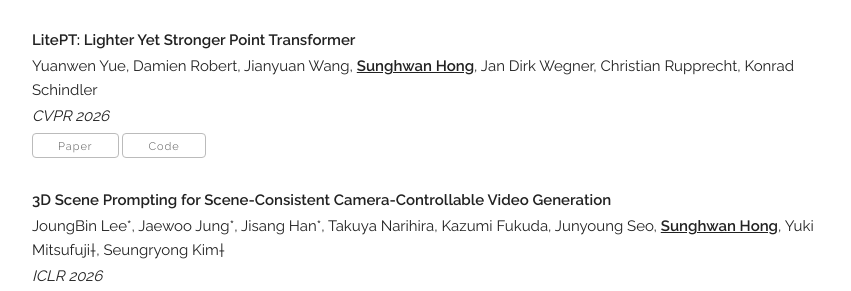
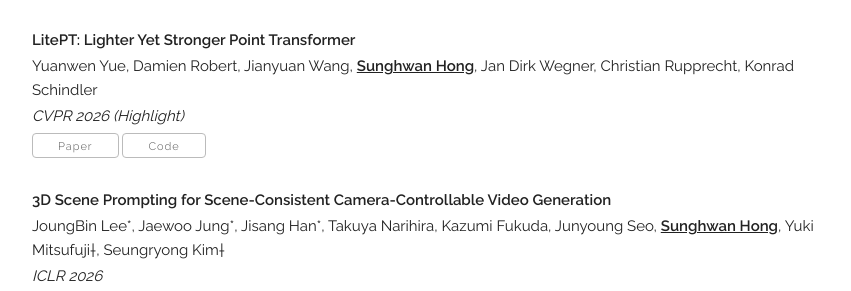
Before and after one commit to jang-1996/jang-1996.github.io, a Jekyll site: the page built from index.html, in a window 1280 px wide and 900 px high, scrolled down 1984 px. Shown: the part 153-444 px from the top of the window, without its empty margins (208-1059 px from the left). Built offline with Jekyll 4.4.1, drawn with Linux system fonts in a browser that asks for light colours; some web fonts are replaced.

Commit message:
Update publications.yaml

```diff
--- a/_data/publications.yaml
+++ b/_data/publications.yaml
@@ -16,7 +16,7 @@
 
   - title: "LitePT: Lighter Yet Stronger Point Transformer"
     authors: "Yuanwen Yue, Damien Robert, Jianyuan Wang, <b><u>Sunghwan Hong</u></b>, Jan Dirk Wegner, Christian Rupprecht, Konrad Schindler"
-    venue: "CVPR 2026"
+    venue: "CVPR 2026 (Highlight)"
     paper_pdf: "https://arxiv.org/abs/2512.13689"
     code: "https://litept.github.io/"
     selected: y
```
